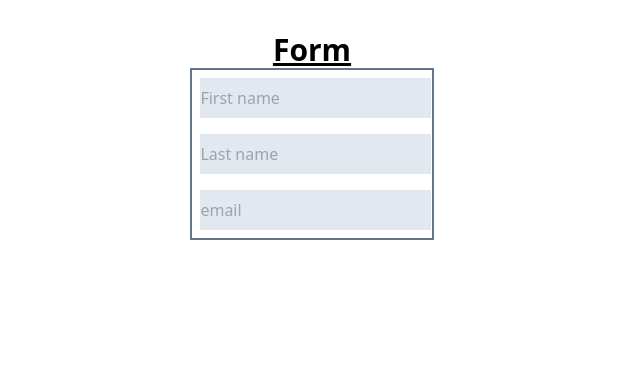
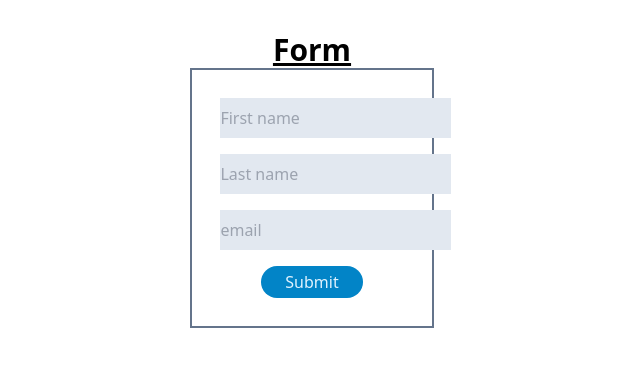
Before and after one commit to Aakarbharadwaj/form, a React (Vite) app: page / in a window 1280 px wide. Shown: the top 366 px of the page, without its empty margins (328-968 px from the left). Built offline with nearby package versions, Linux system fonts and the light colour scheme.

Commit message:
new commit

```diff
--- a/src/components/Form.jsx
+++ b/src/components/Form.jsx
@@ -21,13 +21,13 @@ const Form = () => {
 
     return (
         <>
-            <div className='border-solid border-slate-500 border-2 w-1/5 m-auto'>
+            <div className='border-solid border-slate-500 border-2 w-1/5 m-auto p-5'>
                 <input className="bg-slate-200 m-2 py-2" placeholder='First name' type='text' name='fname' onChange={changeHandler} /> <br />
                 <input className="bg-slate-200 m-2 py-2" placeholder='Last name' type='text' name='lname' onChange={changeHandler} /> <br />
                 <input className="bg-slate-200 m-2 py-2" placeholder='email' type='email' name='email' onChange={changeHandler} /> <br />
-            </div>
-            <div>
-
+                <div>
+                    <button class="rounded-full px-6 py-1 text-sky-100 m-2 bg-sky-600  ">Submit</button>
+                </div>
             </div>
         </>
     )
```
